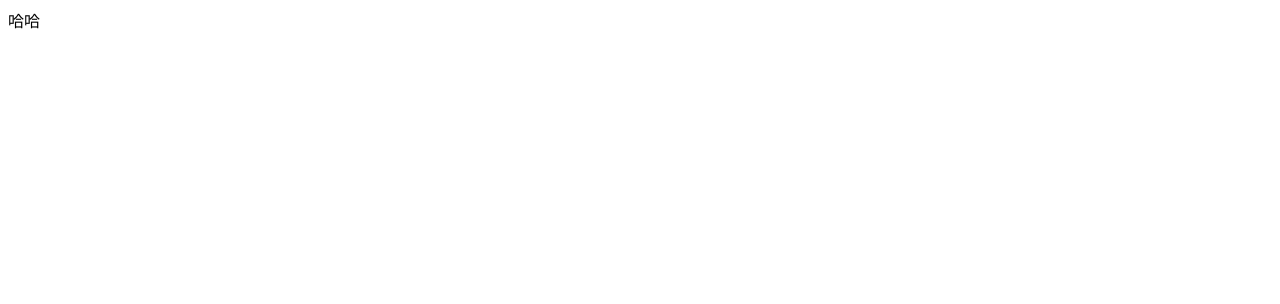
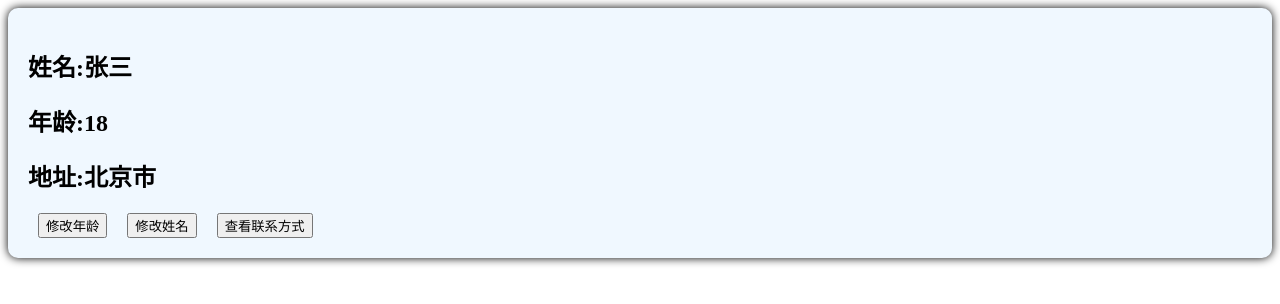
Before and after one commit to yuranqiu/test_main_codes, a Vue app in the folder hello_vue3/: page / in a window 1280 px wide. Shown: the top 304 px of the page. Built offline with nearby package versions, Linux system fonts and the light colour scheme; the HTML template or start-up script is replaced by a standard one.

Commit message:
06.setup语法糖

```diff
--- a/hello_vue3/src/components/Person.vue
+++ b/hello_vue3/src/components/Person.vue
@@ -2,41 +2,37 @@
     <div class="person">
       <h2>姓名:{{ name }}</h2>
       <h2>年龄:{{ age }}</h2>
-      <button @click="changeName">修改名字</button>
+      <h2>地址:{{ address }}</h2>
       <button @click="changeAge">修改年龄</button>
+      <button @click="changeName">修改姓名</button>
       <button @click="showTel">查看联系方式</button>
     </div>
 
   </template>
 
-  <script>
-    export default{
+  <script lang="ts">
+    export default {
       name:'Person',
-      setup(){
+    }
+  </script>
+
+  <script lang='ts' setup>
     //数据
     let name = '张三'
     let age = 18
-        let tel = '11231564564'
+    let tel = '1564156156'
+    let address = '北京市'
 
     //方法
-        function changeAge(){
+    function changeName() {
         name = 'zhang-san'
     }
-        function changeName(){
+    function changeAge() {
         age += 1
     }
-        function showTel(){
+    function showTel() {
         alert(tel)
     }
-
-        //return {name,age,changeAge,changeName,showTel}
-
-        // setup的返回值也可以是一个渲染函数
-        return ()=>'哈哈'
-      }
-
-    }
-
   </script>
 
   <style>
@@ -47,7 +43,7 @@
       padding: 20px;
     }
     button{
-        margin:0 5px;
+        margin: 0 10px;
     }
 
   </style>
```
Lines whose indentation alone changed are shown as unchanged.
